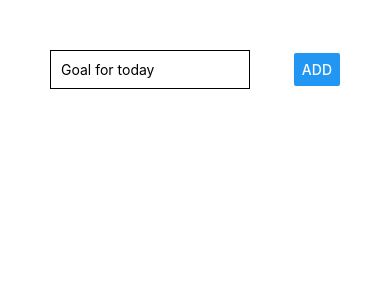
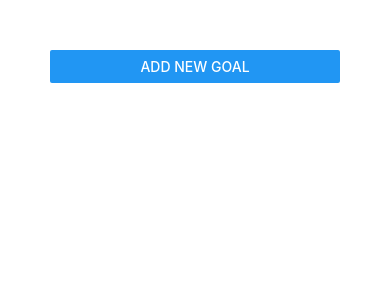
Before and after one commit to rita-morozova/goals-app, a React Native app: screen / in a window 390 px wide. Shown: the top 300 px of the page. Built offline with nearby package versions, Linux system fonts and the light colour scheme.

Commit message:
add modal and clear input

```diff
--- a/App.js
+++ b/App.js
@@ -1,17 +1,17 @@
 import React, { useState } from "react";
-import { StyleSheet, TextInput, Button, View, Text, FlatList} from "react-native";
+import { StyleSheet, Button, View, FlatList} from "react-native";
 import GoalItem from './components/GoalItem';
 import GoalInput from './components/GoalInput';
 
 export default function App() {
-
-
   const [dayGoals, setDayGoals] = useState([]);
+  const [isAddMode, setIsAddMode] = useState(false);
 
 
   const addGoalHandler = goalTitle => {
     //currentGoals === prevState
-    setDayGoals(currentGoals => [...currentGoals, {id: Math.random().toString(), value: goalTitle}])
+    setDayGoals(currentGoals => [...currentGoals, {id: Math.random().toString(), value: goalTitle}]);
+    setIsAddMode(false);
   }
 
   const removeGoalHandler = goalId => {
@@ -20,11 +20,16 @@
     })
   }
 
+  const cancelGoalAdditionHandler = () => {
+    setIsAddMode(false)
+  }
+
 
 
   return (
     <View style={styles.root}>
-      <GoalInput onAddGoal={addGoalHandler}/>
+      <Button title="Add new goal" onPress={() => setIsAddMode(true)} />
+      <GoalInput visible={isAddMode} onAddGoal={addGoalHandler} onCancel={cancelGoalAdditionHandler}/>
       <FlatList
        keyExtractor={(item, idx) => item.id}
        data={dayGoals}
--- a/components/GoalInput.js
+++ b/components/GoalInput.js
@@ -1,5 +1,5 @@
 import React, { useState} from 'react';
-import { View, TextInput, Button, StyleSheet } from 'react-native';
+import { View, TextInput, Button, StyleSheet, Modal } from 'react-native';
 
 
 const GoalInput = (props) => {
@@ -10,32 +10,42 @@
         setGoal(text)
       }
 
-    return (
+    const addGoalHandler = () => {
+        props.onAddGoal(goal)
+        setGoal('')
+    }
+
+   return (
+    <Modal visible={props.visible} animationType='slide'>
       <View style={styles.inputContainer}>
         <TextInput
         placeholder="Goal for today"
         style={styles.input}
         onChangeText={goalInputHandler}
-        value={goal}/>
+        value={goal}
+        />
+        <Button title='CANCEL' color='red' onPress={props.onCancel}/>
         <Button
         title="Add"
-        onPress={props.onAddGoal.bind(this, goal)}/>
+        onPress={addGoalHandler}/>
       </View>
+    </Modal>
     )
 }
 
 
 const styles = StyleSheet.create({
     inputContainer: {
-        flexDirection: "row",
-        justifyContent: "space-between",
+        flex: 1,
+        justifyContent: "center",
         alignItems: "center",
       },
       input: {
         width: 200,
         borderColor: "black",
         borderWidth: 1,
-        padding: 10
+        padding: 10,
+        marginBottom: 10,
       }
 })
 
```
